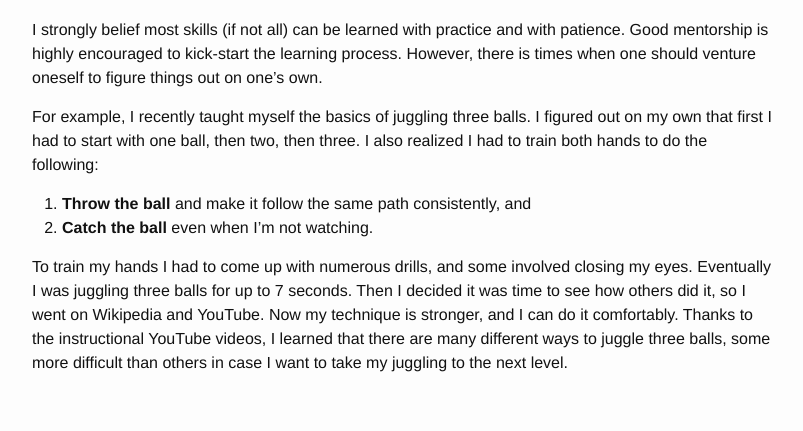
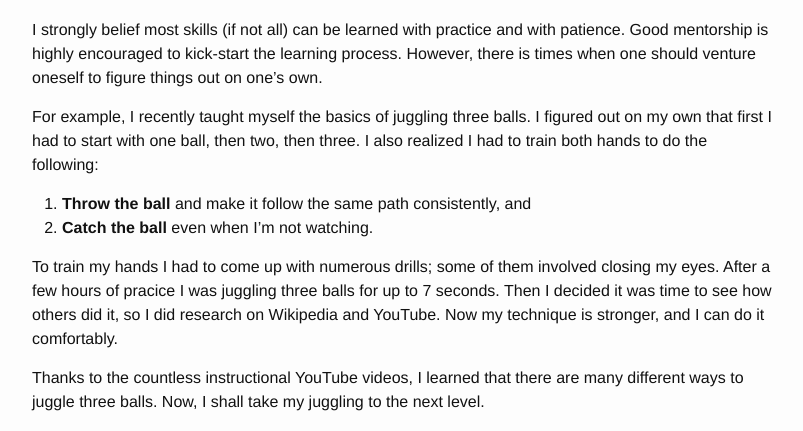
Before and after one commit to mmenavas/mmenavas.github.io, a Jekyll site: the page built from _posts/2015-01-19-juggling-three-balls.markdown, in a window 1280 px wide, cut to the strip 519-950 px from the top of the page. Shown: the whole strip, without its empty margins (238-1041 px from the left). Built offline with Jekyll 4.4.1, drawn with Linux system fonts in a browser that asks for light colours.

Commit message:
Making corrections to Pucaranca and Juggling posts.

```diff
--- a/_posts/2015-01-19-juggling-three-balls.markdown
+++ b/_posts/2015-01-19-juggling-three-balls.markdown
@@ -6,11 +6,22 @@ category: Hobbies
 
 <iframe width="420" height="315" src="//www.youtube.com/embed/qpjE4Q4_lxE" frameborder="0" allowfullscreen></iframe>
 
-I strongly belief most skills (if not all) can be learned with practice and with patience. Good mentorship is highly encouraged to kick-start the learning process. However, there is times when one should venture oneself to figure things out on one's own.
+I strongly belief most skills (if not all) can be learned with practice and with
+patience. Good mentorship is highly encouraged to kick-start the learning process.
+However, there is times when one should venture oneself to figure things out on
+one's own.
 
-For example, I recently taught myself the basics of juggling three balls. I figured out on my own that first I had to start with one ball, then two, then three. I also realized I had to train both hands to do the following:
+For example, I recently taught myself the basics of juggling three balls. I figured
+out on my own that first I had to start with one ball, then two, then three. I also
+realized I had to train both hands to do the following:
 
 1. **Throw the ball** and make it follow the same path consistently, and
 2. **Catch the ball** even when I'm not watching.
 
-To train my hands I had to come up with numerous drills, and some involved closing my eyes. Eventually I was juggling three balls for up to 7 seconds. Then I decided it was time to see how others did it, so I went on Wikipedia and YouTube. Now my technique is stronger, and I can do it comfortably. Thanks to the instructional YouTube videos, I learned that there are many different ways to juggle three balls, some more difficult than others in case I want to take my juggling to the next level.
+To train my hands I had to come up with numerous drills; some of them involved
+closing my eyes. After a few hours of pracice I was juggling three balls for up to
+7 seconds. Then I decided it was time to see how others did it, so I did research on
+Wikipedia and YouTube. Now my technique is stronger, and I can do it comfortably.
+
+Thanks to the countless instructional YouTube videos, I learned that there are many different
+ways to juggle three balls. Now, I shall take my juggling to the next level.
```
Also changed, not shown: _drafts/old-town-toastmasters.markdown (added, +7 -0 lines), _posts/2015-01-02-pucaranca.markdown (added, +27 -0 lines), _posts/2015-01-02-tapacocha.markdown (deleted, +0 -23 lines).
